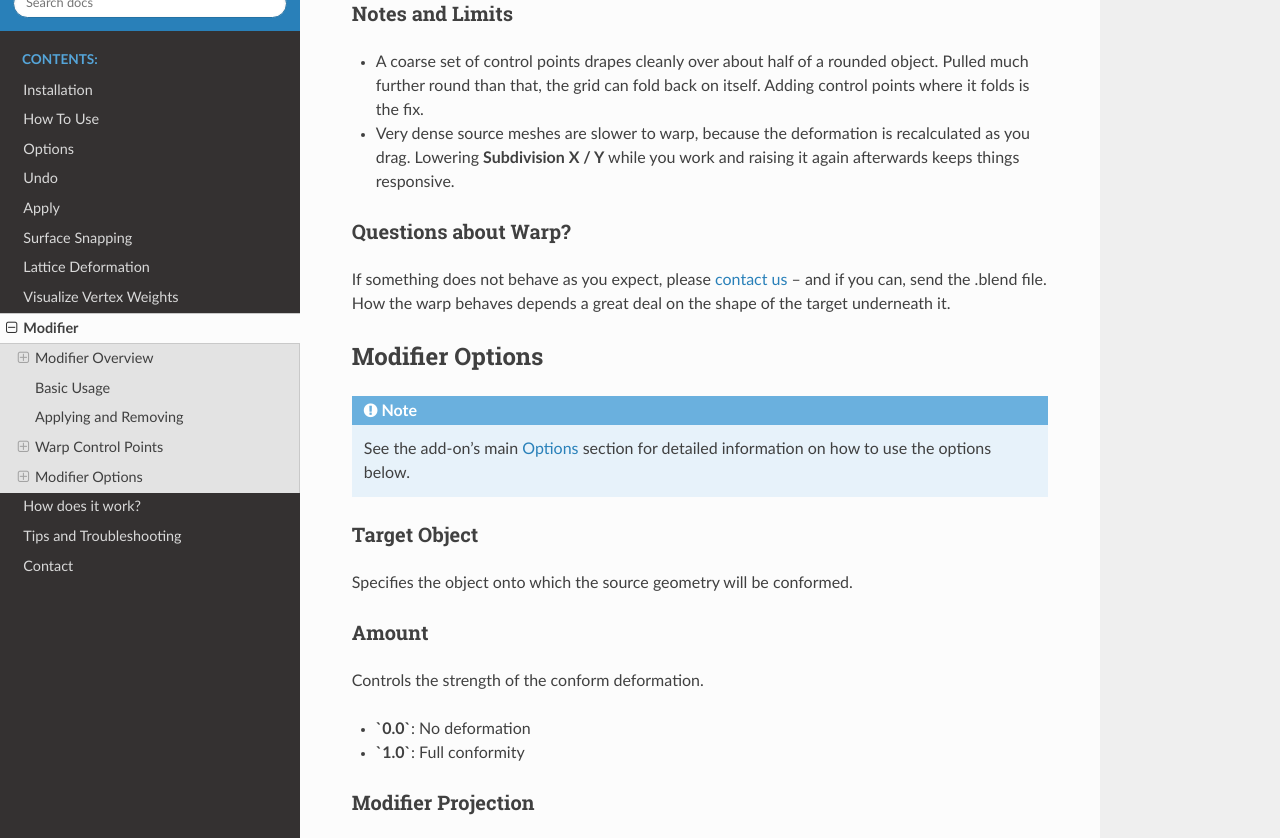
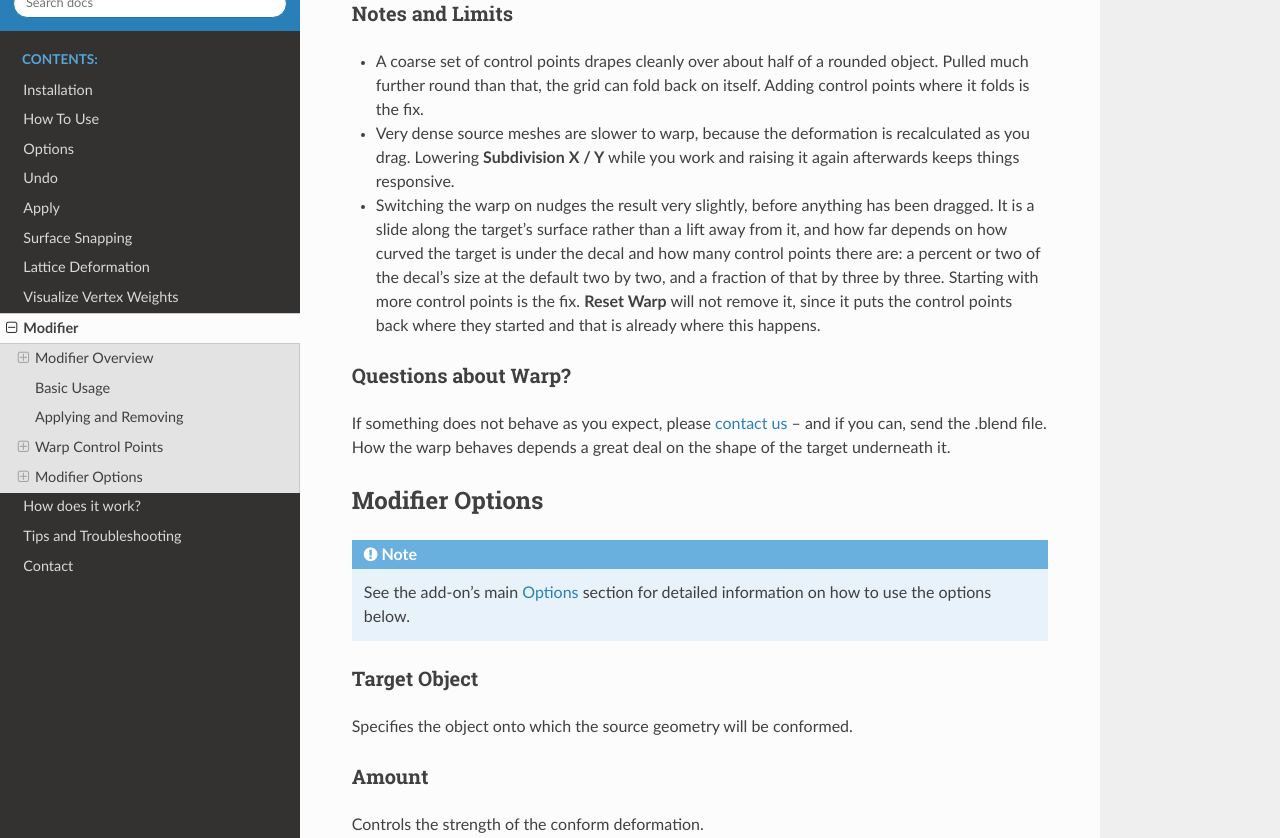
Before and after one commit to mkingsnorth/conform_object_docs, a Sphinx documentation site: the page built from docs/modifier.rst, in a window 1280 px wide and 900 px high, scrolled down 12101 px, cut to the strip 62-900 px from the top of the window. Built offline with Sphinx 7.4.7 and the Read the Docs theme 3.1.0, drawn with Linux system fonts in a browser that asks for light colours.

Commit message:
Note the small shift when the warp is switched on
Enabling the warp nudges the result before anything has been dragged --
a slide along the target's surface rather than a lift away from it, worth
a percent or two of the decal's size at the default two by two control
points and a fraction of that by three by three.  It is measured and
understood; it is the projection direction, and the control points being
dropped onto the surface tilts the patch they span.

Written without the cause, which is implementation, and without a single
figure, which would read as a constant: it scales with how curved the
target is, and the test files differ by a factor of several.  The Reset
Warp sentence is there because resetting is the obvious thing to try and
it does not help -- the points go back to where they started, which is
already where this happens.

Co-Authored-By: Claude Opus 5 <noreply@anthropic.com>

```diff
--- a/docs/modifier.rst
+++ b/docs/modifier.rst
@@ -286,6 +286,7 @@ Notes and Limits
 
 * A coarse set of control points drapes cleanly over about half of a rounded object.  Pulled much further round than that, the grid can fold back on itself.  Adding control points where it folds is the fix.
 * Very dense source meshes are slower to warp, because the deformation is recalculated as you drag.  Lowering **Subdivision X / Y** while you work and raising it again afterwards keeps things responsive.
+* Switching the warp on nudges the result very slightly, before anything has been dragged.  It is a slide along the target's surface rather than a lift away from it, and how far depends on how curved the target is under the decal and how many control points there are: a percent or two of the decal's size at the default two by two, and a fraction of that by three by three.  Starting with more control points is the fix.  **Reset Warp** will not remove it, since it puts the control points back where they started and that is already where this happens.
 
 Questions about Warp?
 ======================
```
